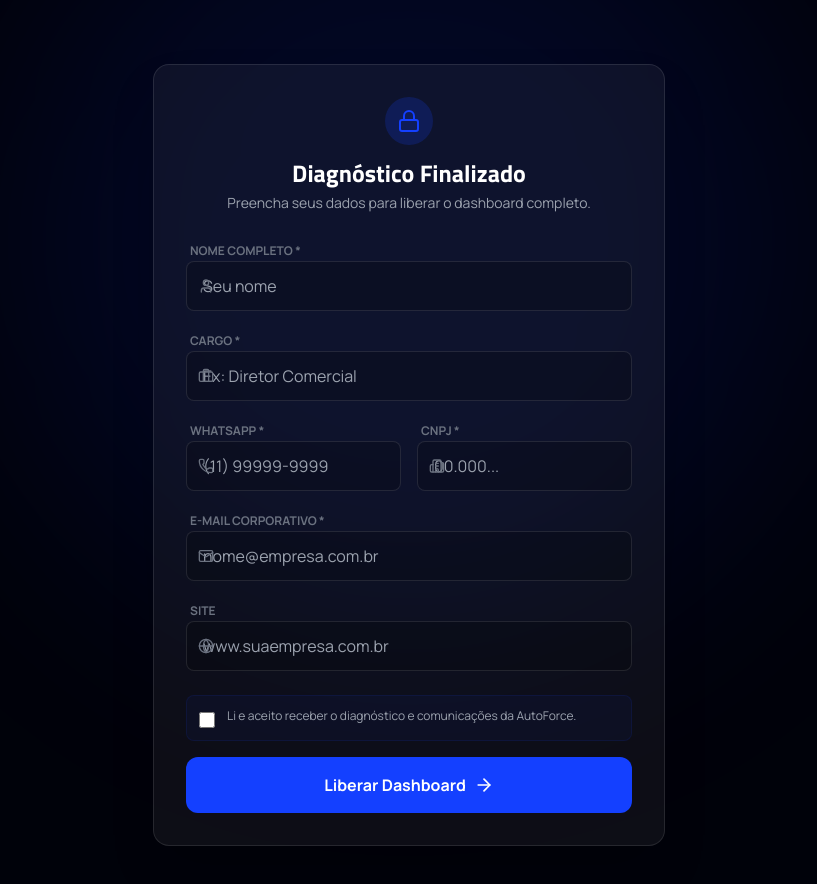
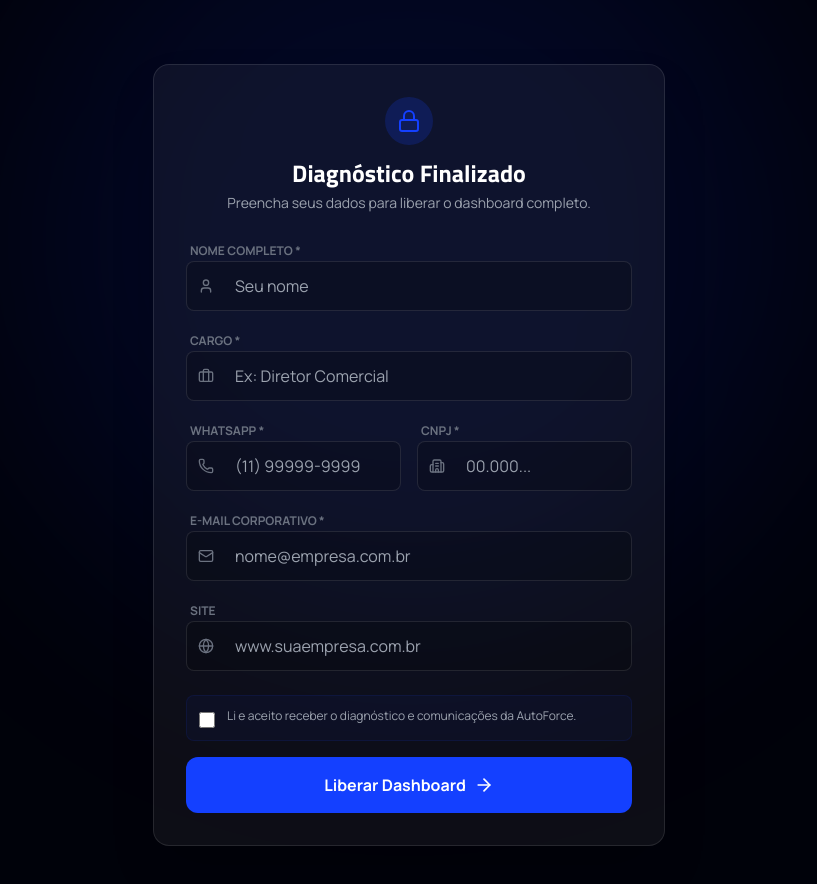
Before and after one commit to tbritos/quiz-autoforce, a React (Vite) app: page /resultado in a window 1280 px wide. Shown: the top 884 px of the page, without its empty margins (231-1048 px from the left). Built offline with nearby package versions, Linux system fonts and the light colour scheme.

Commit message:
Ajuste campo formulario

```diff
--- a/src/pages/Resultado.tsx
+++ b/src/pages/Resultado.tsx
@@ -148,7 +148,7 @@ function Resultado() {
                 <label className="text-xs font-bold text-gray-500 uppercase ml-1">Nome completo *</label>
                 <div className="relative">
                   <User className="absolute left-3 top-1/2 -translate-y-1/2 w-4 h-4 text-gray-500" />
-                  <input required type="text" placeholder="Seu nome" value={formData.name} onChange={e => setFormData({...formData, name: e.target.value})} className="w-full bg-black/20 border border-white/10 rounded-lg px-4 py-3 text-white focus:border-autoforce-blue outline-none" />
+                  <input required type="text" placeholder="Seu nome" value={formData.name} onChange={e => setFormData({...formData, name: e.target.value})} className="w-full bg-black/20 border border-white/10 rounded-lg pl-12 pr-4 py-3 text-white focus:border-autoforce-blue outline-none" />
                 </div>
               </div>
 
@@ -156,7 +156,7 @@ function Resultado() {
                 <label className="text-xs font-bold text-gray-500 uppercase ml-1">Cargo *</label>
                 <div className="relative">
                   <Briefcase className="absolute left-3 top-1/2 -translate-y-1/2 w-4 h-4 text-gray-500" />
-                  <input required type="text" placeholder="Ex: Diretor Comercial" value={formData.role} onChange={e => setFormData({...formData, role: e.target.value})} className="w-full bg-black/20 border border-white/10 rounded-lg px-4 py-3 text-white focus:border-autoforce-blue outline-none" />
+                  <input required type="text" placeholder="Ex: Diretor Comercial" value={formData.role} onChange={e => setFormData({...formData, role: e.target.value})} className="w-full bg-black/20 border border-white/10 rounded-lg pl-12 pr-4 py-3 text-white focus:border-autoforce-blue outline-none" />
                 </div>
               </div>
 
@@ -165,14 +165,14 @@ function Resultado() {
                   <label className="text-xs font-bold text-gray-500 uppercase ml-1">WhatsApp *</label>
                   <div className="relative">
                     <Phone className="absolute left-3 top-1/2 -translate-y-1/2 w-4 h-4 text-gray-500" />
-                    <input required type="tel" maxLength={15} placeholder="(11) 99999-9999" value={formData.phone} onChange={handlePhoneChange} className="w-full bg-black/20 border border-white/10 rounded-lg px-4 py-3 text-white focus:border-autoforce-blue outline-none" />
+                    <input required type="tel" maxLength={15} placeholder="(11) 99999-9999" value={formData.phone} onChange={handlePhoneChange} className="w-full bg-black/20 border border-white/10 rounded-lg pl-12 pr-4 py-3 text-white focus:border-autoforce-blue outline-none" />
                   </div>
                 </div>
                 <div className="group">
                   <label className="text-xs font-bold text-gray-500 uppercase ml-1">CNPJ *</label>
                   <div className="relative">
                     <Building2 className="absolute left-3 top-1/2 -translate-y-1/2 w-4 h-4 text-gray-500" />
-                    <input required type="text" maxLength={18} placeholder="00.000..." value={formData.cnpj} onChange={handleCnpjChange} className="w-full bg-black/20 border border-white/10 rounded-lg px-4 py-3 text-white focus:border-autoforce-blue outline-none" />
+                    <input required type="text" maxLength={18} placeholder="00.000..." value={formData.cnpj} onChange={handleCnpjChange} className="w-full bg-black/20 border border-white/10 rounded-lg pl-12 pr-4 py-3 text-white focus:border-autoforce-blue outline-none" />
                   </div>
                 </div>
               </div>
@@ -181,7 +181,7 @@ function Resultado() {
                 <label className="text-xs font-bold text-gray-500 uppercase ml-1">E-mail corporativo *</label>
                 <div className="relative">
                   <Mail className="absolute left-3 top-1/2 -translate-y-1/2 w-4 h-4 text-gray-500" />
-                  <input required type="email" placeholder="nome@empresa.com.br" value={formData.email} onChange={e => setFormData({...formData, email: e.target.value})} className="w-full bg-black/20 border border-white/10 rounded-lg px-4 py-3 text-white focus:border-autoforce-blue outline-none" />
+                  <input required type="email" placeholder="nome@empresa.com.br" value={formData.email} onChange={e => setFormData({...formData, email: e.target.value})} className="w-full bg-black/20 border border-white/10 rounded-lg pl-12 pr-4 py-3 text-white focus:border-autoforce-blue outline-none" />
                 </div>
               </div>
 
@@ -189,7 +189,7 @@ function Resultado() {
                 <label className="text-xs font-bold text-gray-500 uppercase ml-1">Site</label>
                 <div className="relative">
                   <Globe className="absolute left-3 top-1/2 -translate-y-1/2 w-4 h-4 text-gray-500" />
-                  <input type="text" placeholder="www.suaempresa.com.br" value={formData.website} onChange={e => setFormData({...formData, website: e.target.value})} className="w-full bg-black/20 border border-white/10 rounded-lg px-4 py-3 text-white focus:border-autoforce-blue outline-none" />
+                  <input type="text" placeholder="www.suaempresa.com.br" value={formData.website} onChange={e => setFormData({...formData, website: e.target.value})} className="w-full bg-black/20 border border-white/10 rounded-lg pl-12 pr-4 py-3 text-white focus:border-autoforce-blue outline-none" />
                 </div>
               </div>
 
```
